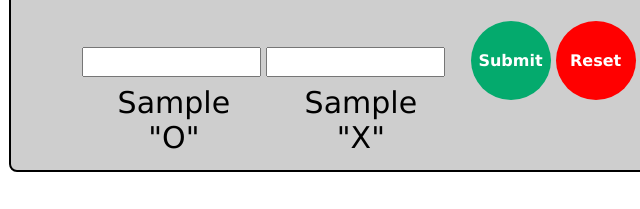
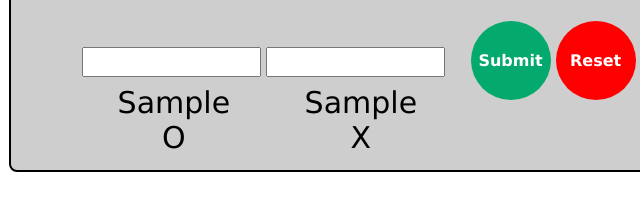
Before and after one commit to matt-coops/tic-tac-toe, a plain HTML site: page index.html in a window 1280 px wide. Both pictures are taken after typing "Sample", "Sample" into the empty fields and a click on the button "Submit". Shown: the part 721-930 px from the top of the page, 39-679 px from the left. Drawn offline with Linux system fonts and the light colour scheme.

Commit message:
UI update

```diff
--- a/index.html
+++ b/index.html
@@ -27,8 +27,8 @@
         <button type="submit" class="submit">Submit</button>
         <button class="reset-game">Reset</button>
         <div class="player-names">
-          <div class="player-1 player-name">Player 1<br />"O"</div>
-          <div class="player-2 player-name">Player2<br />"X"</div>
+          <div class="player-1 player-name">Player 1<br />O</div>
+          <div class="player-2 player-name">Player2<br />X</div>
         </div>
       </form>
     </div>
--- a/javascript.js
+++ b/javascript.js
@@ -29,10 +29,10 @@ const gameController = (function () {
       .value.toString();
     formPlayers.querySelector(
       ".player-1"
-    ).textContent = `${players[0].name}\n"O"`;
+    ).textContent = `${players[0].name}\nO`;
     formPlayers.querySelector(
       ".player-2"
-    ).textContent = `${players[1].name}\n"X"`;
+    ).textContent = `${players[1].name}\nX`;
     formPlayers.querySelector(".player1-input").value = "";
     formPlayers.querySelector(".player2-input").value = "";
   };
```
